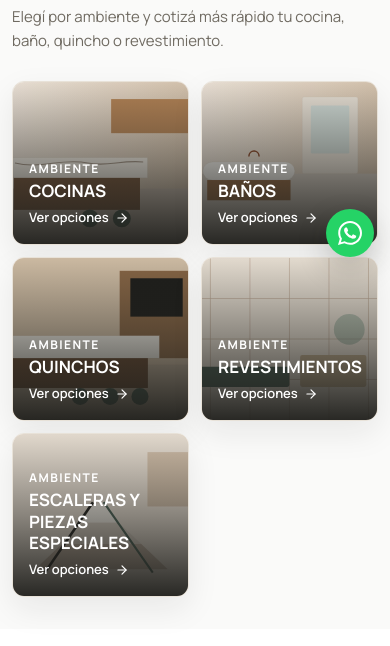
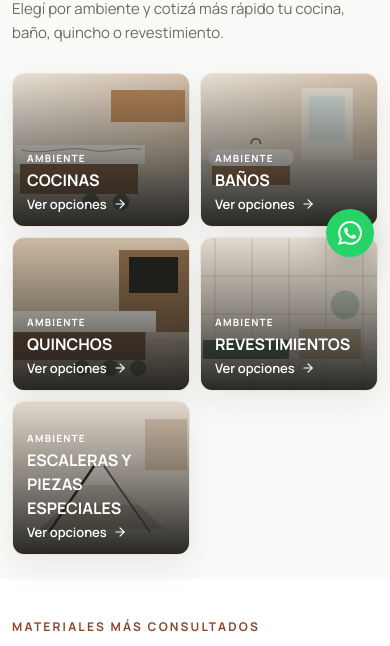
Before and after one commit to equantum-py/Marmoler-a-Pietra, a Next.js app: page / in a window 390 px wide. Shown: the part 571-1217 px from the top of the page. Built offline with nearby package versions, Linux system fonts and the light colour scheme; no server answers; the database is empty.

Commit message:
fix: compact mobile environments section

```diff
--- a/sections/categories.tsx
+++ b/sections/categories.tsx
@@ -28,17 +28,17 @@ export async function Categories() {
   return (
     <section
       id="ambientes"
-      className="bg-pietra-background py-8 md:py-12"
+      className="bg-pietra-background py-6 sm:py-8 md:py-12"
       aria-label="Ambientes"
     >
       <div className="luxe-container">
-        <div className="mb-5 md:mb-7">
+        <div className="mb-4 sm:mb-5 md:mb-7">
           <SectionHeading title="Inspiración real para decidir mejor.">
             Elegí por ambiente y cotizá más rápido tu cocina, baño, quincho o revestimiento.
           </SectionHeading>
         </div>
 
-        <div className="grid grid-cols-2 gap-3 sm:flex sm:flex-wrap sm:justify-center sm:gap-4 lg:gap-5">
+        <div className="grid grid-cols-2 gap-2.5 sm:flex sm:flex-wrap sm:justify-center sm:gap-4 lg:gap-5">
           {orderedCategories.map((category) => {
             const href =
               category.href ||
@@ -57,7 +57,7 @@ export async function Categories() {
                 target={href.startsWith('http') ? '_blank' : undefined}
                 rel={href.startsWith('http') ? 'noreferrer' : undefined}
                 aria-label={`Ver opciones de ${category.name}`}
-                className="group relative h-[164px] min-w-0 overflow-hidden rounded-xl border border-pietra-border bg-white shadow-card transition duration-300 active:scale-[0.99] hover:-translate-y-0.5 hover:shadow-lg focus-visible:outline focus-visible:outline-2 focus-visible:outline-offset-4 focus-visible:outline-pietra-green sm:h-[174px] sm:w-[calc(50%-0.5rem)] md:w-[260px] lg:h-[180px] lg:w-[250px] xl:w-[270px]"
+                className="group relative h-[146px] min-w-0 overflow-hidden rounded-xl border border-pietra-border bg-white shadow-card transition duration-300 active:scale-[0.99] hover:-translate-y-0.5 hover:shadow-lg focus-visible:outline focus-visible:outline-2 focus-visible:outline-offset-4 focus-visible:outline-pietra-green min-[390px]:h-[154px] sm:h-[174px] sm:w-[calc(50%-0.5rem)] md:w-[260px] lg:h-[180px] lg:w-[250px] xl:w-[270px]"
               >
                 <Image
                   src={image}
@@ -73,16 +73,16 @@ export async function Categories() {
                   aria-hidden="true"
                 />
 
-                <div className="absolute bottom-0 left-0 right-0 p-4 text-white md:p-5">
-                  <p className="mb-1 text-xs font-extrabold uppercase tracking-[0.12em] text-white">
+                <div className="absolute bottom-0 left-0 right-0 p-3.5 text-white sm:p-4 md:p-5">
+                  <p className="mb-0.5 text-[10px] font-extrabold uppercase tracking-[0.12em] text-white sm:mb-1 sm:text-xs">
                     Ambiente
                   </p>
 
-                  <h3 className="text-[17px] font-extrabold uppercase leading-tight md:text-lg">
+                  <h3 className="text-[15px] font-extrabold uppercase leading-tight min-[390px]:text-base md:text-lg">
                     {category.name}
                   </h3>
 
-                  <p className="mt-1.5 flex items-center gap-1.5 text-[13px] font-semibold text-white md:text-sm">
+                  <p className="mt-1 flex items-center gap-1.5 text-xs font-semibold text-white min-[390px]:text-[13px] md:mt-1.5 md:text-sm">
                     Ver opciones <ArrowRight className="h-3.5 w-3.5" aria-hidden="true" />
                   </p>
                 </div>
```
